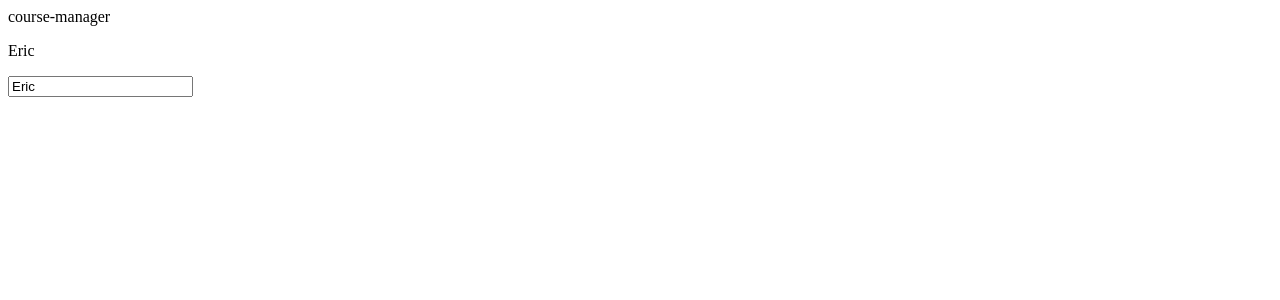
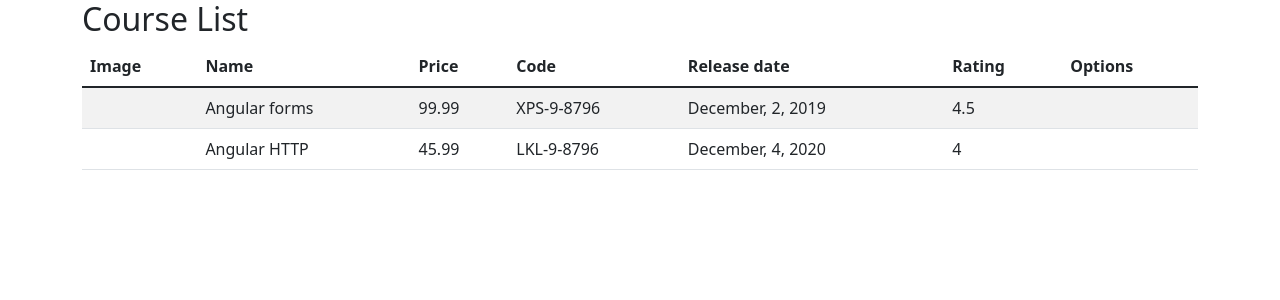
Before and after one commit to EricEOL/course-manager, an Angular app: page / in a window 1280 px wide. Shown: the top 300 px of the page. Built offline with nearby package versions, Linux system fonts and the light colour scheme.

Commit message:
Learning how to import external libraries and use ngFor

```diff
--- a/package.json
+++ b/package.json
@@ -18,6 +18,7 @@
     "@angular/platform-browser": "~12.2.0",
     "@angular/platform-browser-dynamic": "~12.2.0",
     "@angular/router": "~12.2.0",
+    "bootstrap": "^5.1.0",
     "rxjs": "~6.6.0",
     "tslib": "^2.3.0",
     "zone.js": "~0.11.4"
--- a/src/app/app.component.html
+++ b/src/app/app.component.html
@@ -1,4 +1,3 @@
-{{ title }}
-<p>{{ name }}</p>
-
-<input [(ngModel)]="name" name="name" >
+<div class="container">
+  <app-course-list></app-course-list>
+</div>
--- a/src/app/app.module.ts
+++ b/src/app/app.module.ts
@@ -3,10 +3,12 @@
 import { FormsModule } from '@angular/forms';
 
 import { AppComponent } from './app.component';
+import { CourseListComponent } from './courses/course-list.component';
 
 @NgModule({
   declarations: [
-    AppComponent
+    AppComponent,
+    CourseListComponent
   ],
   imports: [
     BrowserModule,
--- /dev/null
+++ b/src/app/courses/course-list.component.html
@@ -0,0 +1,26 @@
+<h2>{{ title }}</h2>
+
+<table class="table table-striped">
+  <thead>
+    <tr>
+      <th>Image</th>
+      <th>Name</th>
+      <th>Price</th>
+      <th>Code</th>
+      <th>Release date</th>
+      <th>Rating</th>
+      <th>Options</th>
+    </tr>
+  </thead>
+  <tbody>
+    <tr *ngFor="let course of courses">
+      <td>{{ course.imageUrl}}</td>
+      <td>{{ course.name}}</td>
+      <td>{{ course.price}}</td>
+      <td>{{ course.code}}</td>
+      <td>{{ course.releaseDate}}</td>
+      <td>{{ course.rating}}</td>
+      <td></td>
+    </tr>
+  </tbody>
+</table>
--- /dev/null
+++ b/src/app/courses/course-list.component.ts
@@ -0,0 +1,39 @@
+import { Component, OnInit } from "@angular/core";
+import { Course } from "./course";
+
+@Component({
+  selector: 'app-course-list',
+  templateUrl: './course-list.component.html'
+})
+export class CourseListComponent implements OnInit {
+  title: string = 'Course List';
+
+  courses: Course[] = [];
+
+  ngOnInit(): void {
+    this.courses = [
+      {
+        id: 1,
+        name: 'Angular forms',
+        imageUrl: '',
+        price:  99.99,
+        code: 'XPS-9-8796',
+        duration: 120,
+        rating: 4.5,
+        releaseDate: 'December, 2, 2019',
+      },
+      {
+        id: 2,
+        name: 'Angular HTTP',
+        imageUrl: '',
+        price:  45.99,
+        code: 'LKL-9-8796',
+        duration: 180,
+        rating: 4,
+        releaseDate: 'December, 4, 2020',
+      }
+    ]
+  }
+
+
+}
--- /dev/null
+++ b/src/app/courses/course.ts
@@ -0,0 +1,10 @@
+export class Course {
+  id: number = 0;
+  name: string = '';
+  imageUrl: string = '';
+  price: number = 0;
+  code: string = '';
+  duration: number = 0;
+  rating: number = 0;
+  releaseDate: string = '';
+}
--- a/src/styles.css
+++ b/src/styles.css
@@ -1 +1 @@
-/* You can add global styles to this file, and also import other style files */
+@import '~bootstrap/dist/css/bootstrap.min.css';
```
Also changed, not shown: 1 other file (tests, documents, lock files or other folders).
